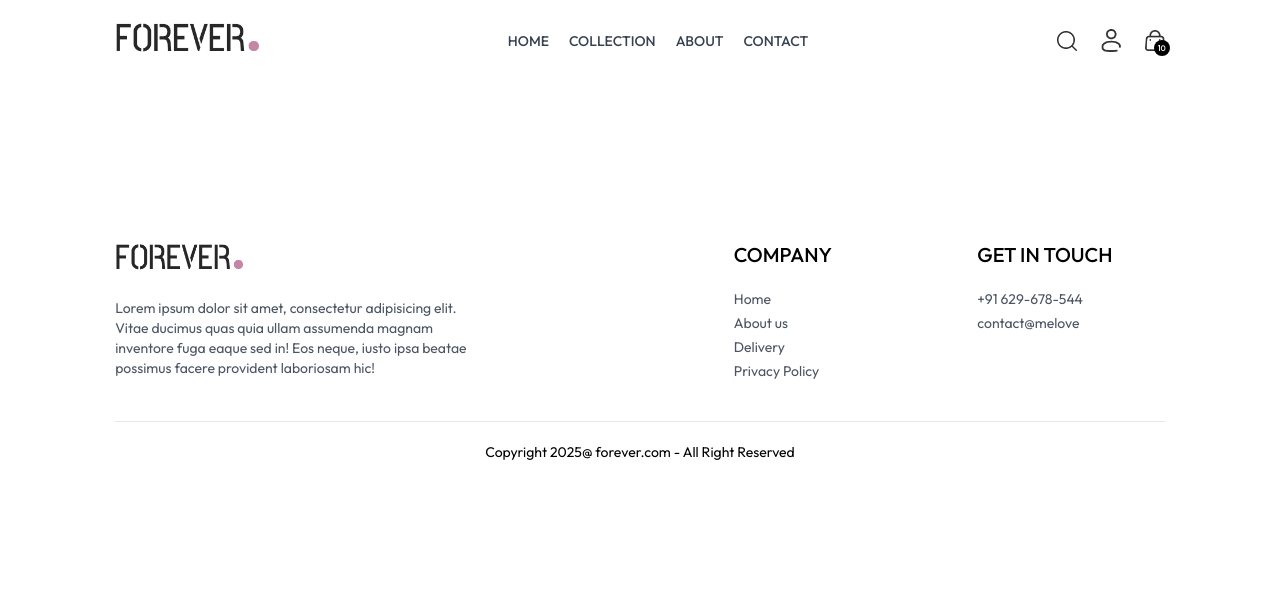
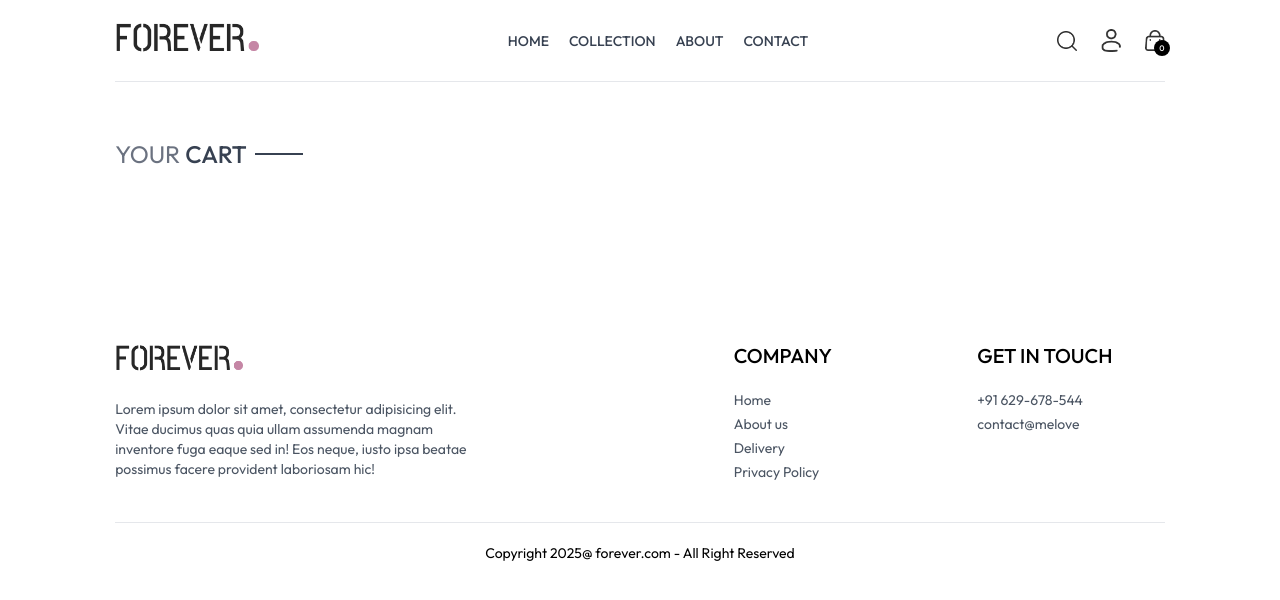
Before and after one commit to stefinsuniverse/E-Commerce, a React (Vite) app in the folder frontend/: page /cart in a window 1280 px wide. Shown: the top 600 px of the page. Built offline with nearby package versions, Linux system fonts and the light colour scheme.

Commit message:
Cart Page Update

```diff
--- a/frontend/package.json
+++ b/frontend/package.json
@@ -13,7 +13,8 @@
     "@tailwindcss/vite": "^4.1.11",
     "react": "^19.1.0",
     "react-dom": "^19.1.0",
-    "react-router-dom": "^7.7.1"
+    "react-router-dom": "^7.7.1",
+    "react-toastify": "^11.0.5"
   },
   "devDependencies": {
     "@eslint/js": "^9.30.1",
--- a/frontend/src/App.jsx
+++ b/frontend/src/App.jsx
@@ -12,11 +12,14 @@
 import Navbar from './components/Navbar';
 import Footer from './components/Footer';
 import SearchBar from './components/SearchBar';
+import 'react-toastify/dist/ReactToastify.css';
+import { ToastContainer } from 'react-toastify';
 
 
 const App = () => {
   return (
-    <div className="px-4 sm:px-[5vw] md:px-[7vw] lg:px-[9vw]">
+    <div className='px-4 sm:px-[5vw] md:px-[7vw] lg:px-[9vw]'>
+      <ToastContainer />
       <Navbar />
       <SearchBar />
       <Routes>
--- a/frontend/src/components/Navbar.jsx
+++ b/frontend/src/components/Navbar.jsx
@@ -6,7 +6,7 @@
 const Navbar = () => {
     const [visible, setVisible] = useState(false);
 
-   const { setShowSearch } = useContext(ShopContext);
+   const { setShowSearch,getCartCount } = useContext(ShopContext);
 
     return (
         <div className='flex items-center justify-between py-5 font-medium'>
@@ -44,7 +44,7 @@
                 </div>
                 <Link to='/cart' className='relative'>
                     <img src={assets.cart_icon} className='w-5 min-w-5' alt="" />
-                    <p className='absolute right-[-5px] bottom-[-5px] w-4 text-center leading-4 bg-black text-white aspect aspect-square rounded-full text-[8px]'>10</p>
+                    <p className='absolute right-[-5px] bottom-[-5px] w-4 text-center leading-4 bg-black text-white aspect aspect-square rounded-full text-[8px]'>{getCartCount()}</p>
                 </Link>
                 <img onClick={() => setVisible(true)} src={assets.menu_icon} className='w-5 cursor-pointer sm:hidden' alt="" />
 
--- a/frontend/src/context/ShopContext.jsx
+++ b/frontend/src/context/ShopContext.jsx
@@ -1,6 +1,6 @@
 import { createContext, useEffect, useState } from "react";
 import { products } from "../assets/assets";
-import { useNavigate } from "react-router-dom";
+import { toast } from 'react-toastify';
 
 export const ShopContext = createContext();
 
@@ -13,11 +13,15 @@
     const [cartItems, setCartItems] = useState({});
 
 
-
-
     const addToCart = async (itemId, size) => {
 
+        if (!size) {
+            toast.error('Select Product Size')
+            return
 
+        }
+
+        let cartData = structuredClone(cartItems);
 
         if (cartData[itemId]) {
             if (cartData[itemId][size]) {
@@ -26,6 +30,8 @@
             else {
                 cartData[itemId][size] = 1;
             }
+
+
         }
         else {
             cartData[itemId] = {};
@@ -33,21 +39,38 @@
         }
         setCartItems(cartData);
 
+
+
     }
 
-    useEffect(() => {
-        console.log(cartItems);
 
+    const getCartCount = () => {
+        let totalCount = 0;
+        for (const items in cartItems) {
+            for (const item in cartItems[items]) {
+                try {
+                    if (cartItems[items][item] > 0) {
+                        totalCount += cartItems[items][item];
+                }
 
-    },[cartItems])
+            } catch (error) {
+                }
+            }
+        }
+        return totalCount;
+    }
+
 
     const value = {
         products, currency, delivery_fee, search,
         setSearch, showSearch, setShowSearch,
-        cartItems,addToCart
+        cartItems, addToCart,
+        getCartCount
 
 
     }
+
+
 
 
     return (
--- a/frontend/src/pages/Cart.jsx
+++ b/frontend/src/pages/Cart.jsx
@@ -1,11 +1,61 @@
-import React from 'react'
+import React, { useContext, useEffect, useState } from 'react'
+import { ShopContext } from '../context/ShopContext';
+import Title from '../components/Title';
+import { assets } from '../assets/assets';
 
 const Cart = () => {
+  const { products, currency, cartItems } = useContext(ShopContext);
+
+  const [cartData, setCartData] = useState([]);
+
+  useEffect(() => {
+    const tempData = [];
+    for (const items in cartItems) {
+      for (const item in cartItems[items]) {
+        if (cartItems[items][item] > 0) {
+          tempData.push({
+            _id: items,
+            size: item,
+            quantity: cartItems[items][item]
+          });
+        }
+      }
+    }
+    setCartData(tempData);
+  }, [cartItems]);
+
   return (
-    <div>
+    <div className='border-t pt-14 '>
+      <div className=' text-2xl mb-3'>
+        <Title text1={'YOUR'} text2={'CART'} />
+      </div>
+      <div >
+        {
+          cartData.map((item, index) => {
+            const productData = products.find((product) => product._id === item._id);
 
+            return (
+              <div key={index} className='py-4 border-t border-b text-gray-700 grid grid-cols-[4fr_0.5fr_0.5fr] sm:grid-cols-[4fr_2fr_0.5fr] items-center gap-4'>
+                <div className='flex items-start gap-6'>
+                  <img className='w-16 sm:w-20' src={productData.image[0]} alt="" />
+                  <div>
+                    <p className='text-xs sm:text-lg font-medium'>{productData.name}</p>
+                    <div className='flex items-center gap-5 mt-2'>
+                      <p>{currency}{productData.price}</p>
+                      <p className='px-2 sm:px-3 sm:py-1 border bg-slate-50'>{item.size}</p>
+
+                    </div>
+                  </div>
+                </div>
+                <input className='border max-w-10 sm:max-w-20 px-1 sm:px-2 py-1' type="number" min={1} defaultValue={item.quantity} />
+                <img className='w-4 mr-4 cursor-pointer' src={assets.bin_icon} alt="" />
+                             </div>
+            )
+          })
+        }
+      </div>
     </div>
   )
 }
 
-export default Cart
+export default Cart;
```
Also changed, not shown: 1 other file (tests, documents, lock files or other folders).
